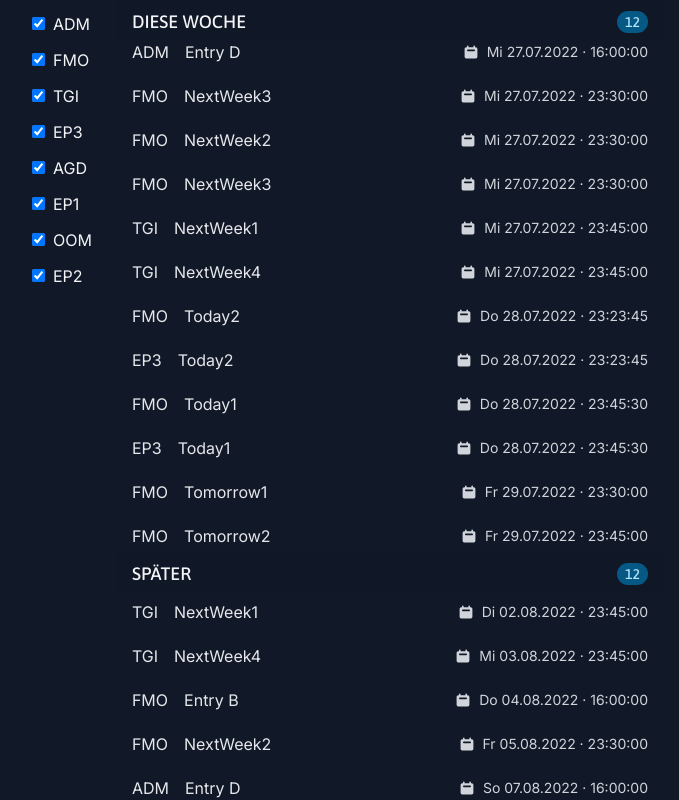
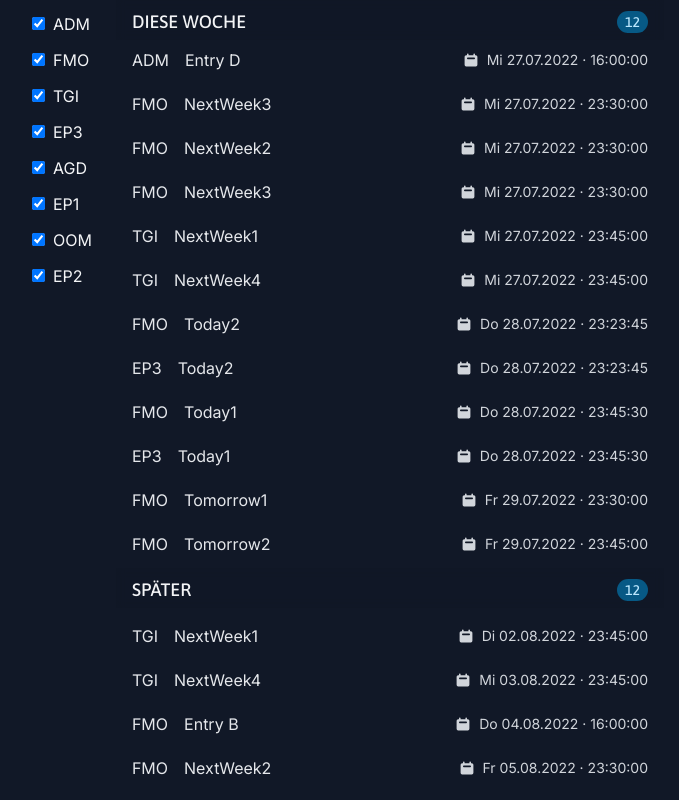
Before and after one commit to matteioo/Deadline-Watcher, a Vue app: page / in a window 1280 px wide. Shown: the top 800 px of the page, without its empty margins (296-975 px from the left). Built offline with nearby package versions, Linux system fonts and the light colour scheme.

Commit message:
list Style changes

```diff
--- a/src/components/entries/EntryList.vue
+++ b/src/components/entries/EntryList.vue
@@ -22,8 +22,10 @@ export default {
 			<h2 class="uppercase">{{ title }}</h2>
 			<Badge :count="entries.length"/>
 		</div>
-		<div v-for="entry in entries">
-			<Entry :title="entry.title" :category="entry.lva" :date-time="entry.date"/>
+		<div class="sm:my-3">
+			<div v-for="entry in entries">
+				<Entry :title="entry.title" :category="entry.lva" :date-time="entry.date"/>
+			</div>
 		</div>
 	</div>
 </template>
```
